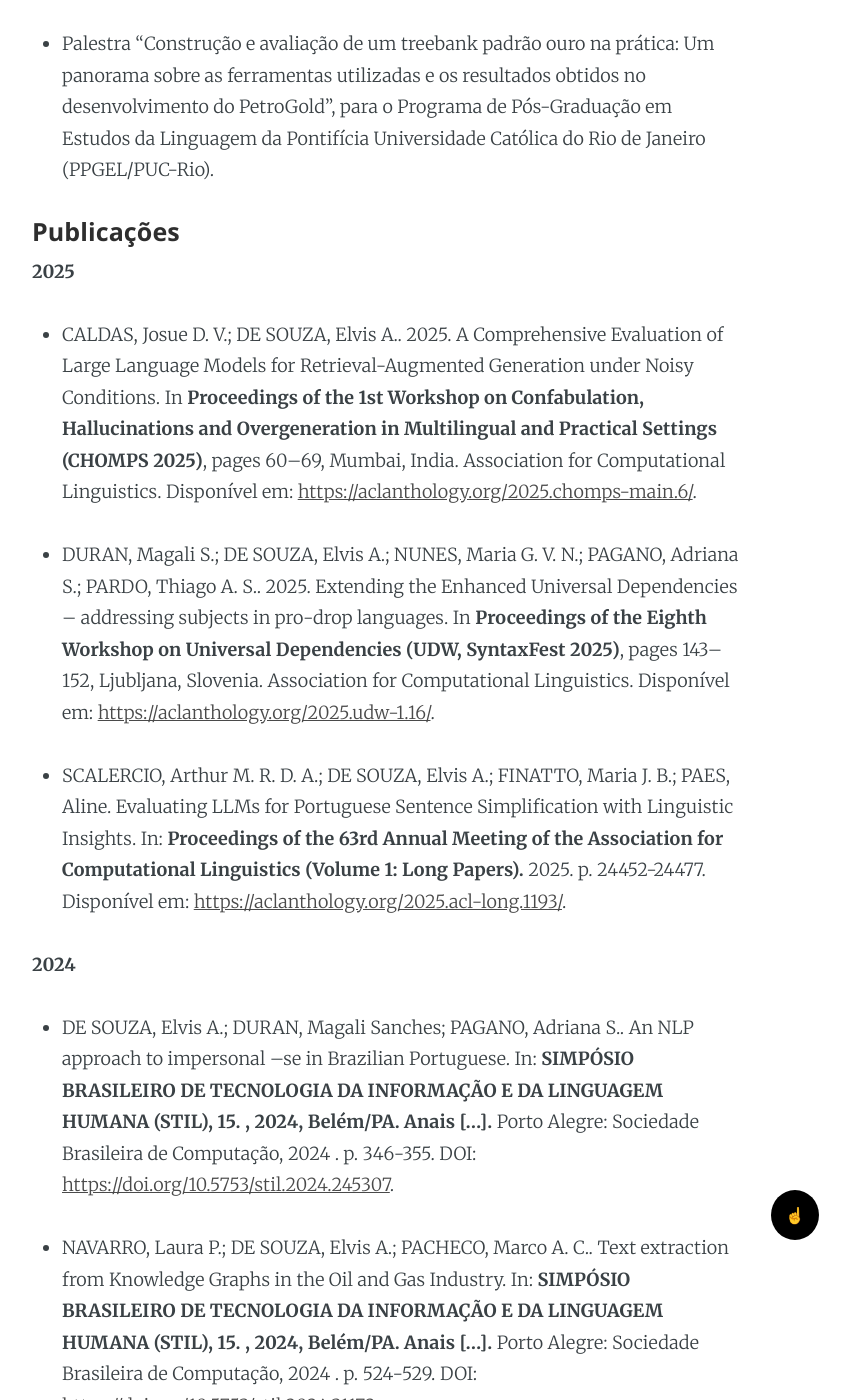
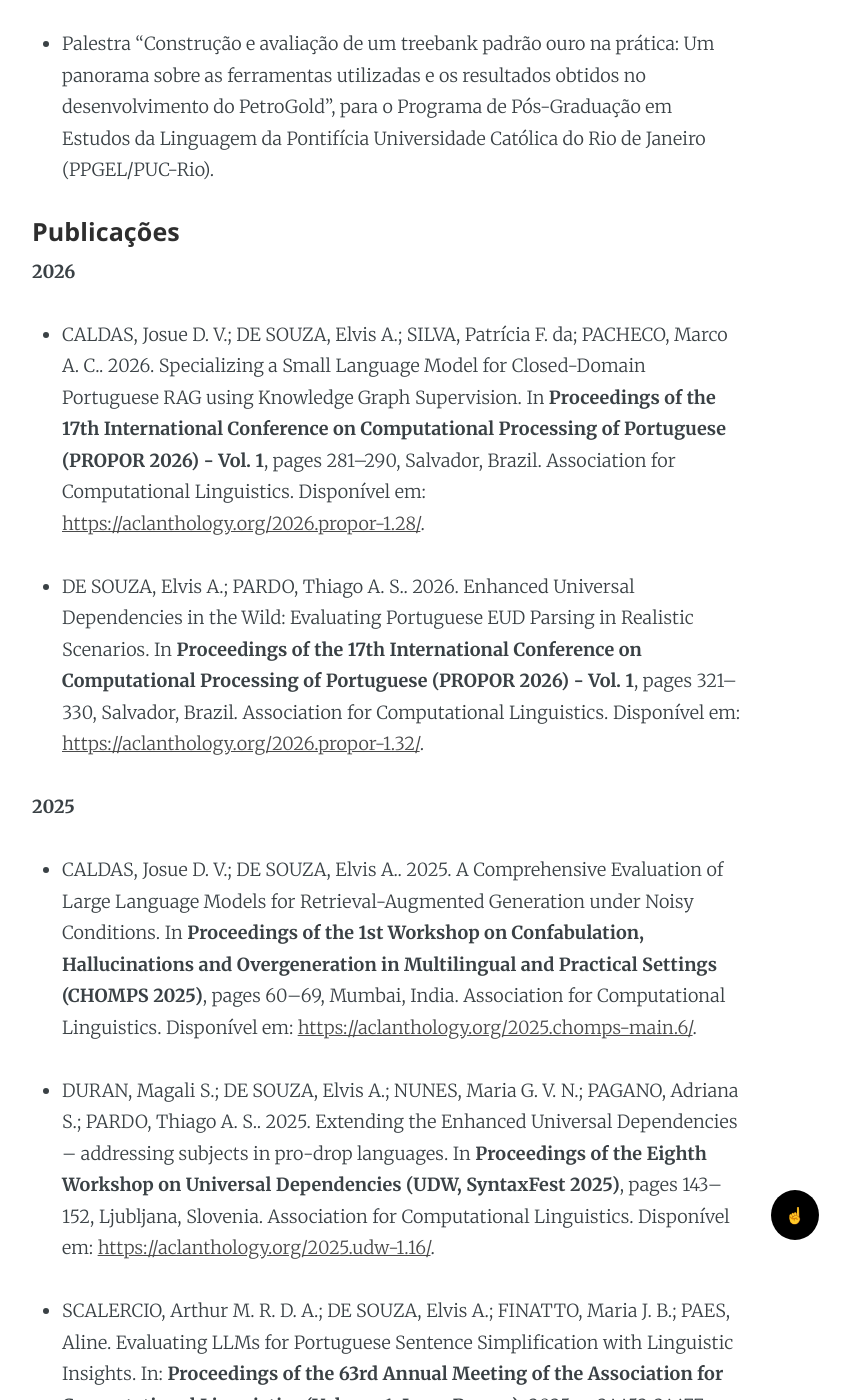
Before and after one commit to alvelvis/alvelvis.github.io, a Jekyll site: the page built from sobre.md, in a window 1280 px wide and 1400 px high, scrolled down 7937 px. Shown: the whole window, without its empty margins (253-1103 px from the left). Built offline with Jekyll 4.4.1, drawn with Linux system fonts in a browser that asks for light colours; some of the changed text lies outside the part shown.

Commit message:
publicações no PROPOR

```diff
--- a/sobre.md
+++ b/sobre.md
@@ -14,7 +14,7 @@
 - ✉️ - [elvis.desouza99@gmail.com](mailto:elvis.desouza99@gmail.com)
 - 🏠 - [souelvis.dev](https://souelvis.dev)
 
-Última atualização: 23 de outubro de 2025.
+Última atualização: 17 de abril de 2026.
 
 #### Resumo
 
@@ -124,6 +124,12 @@
 
 #### Publicações
 
+**2026**
+
+- CALDAS, Josue D. V.; DE SOUZA, Elvis A.; SILVA, Patrícia F. da; PACHECO, Marco A. C.. 2026. Specializing a Small Language Model for Closed-Domain Portuguese RAG using Knowledge Graph Supervision. In **Proceedings of the 17th International Conference on Computational Processing of Portuguese (PROPOR 2026) - Vol. 1**, pages 281–290, Salvador, Brazil. Association for Computational Linguistics. Disponível em: [https://aclanthology.org/2026.propor-1.28/](https://aclanthology.org/2026.propor-1.28/).
+
+- DE SOUZA, Elvis A.; PARDO, Thiago A. S.. 2026. Enhanced Universal Dependencies in the Wild: Evaluating Portuguese EUD Parsing in Realistic Scenarios. In **Proceedings of the 17th International Conference on Computational Processing of Portuguese (PROPOR 2026) - Vol. 1**, pages 321–330, Salvador, Brazil. Association for Computational Linguistics. Disponível em: [https://aclanthology.org/2026.propor-1.32/](https://aclanthology.org/2026.propor-1.32/).
+
 **2025**
 
 - CALDAS, Josue D. V.; DE SOUZA, Elvis A.. 2025. A Comprehensive Evaluation of Large Language Models for Retrieval-Augmented Generation under Noisy Conditions. In **Proceedings of the 1st Workshop on Confabulation, Hallucinations and Overgeneration in Multilingual and Practical Settings (CHOMPS 2025)**, pages 60–69, Mumbai, India. Association for Computational Linguistics. Disponível em: [https://aclanthology.org/2025.chomps-main.6/](https://aclanthology.org/2025.chomps-main.6/).
@@ -138,11 +144,11 @@
 
 - NAVARRO, Laura P.; DE SOUZA, Elvis A.; PACHECO, Marco A. C.. Text extraction from Knowledge Graphs in the Oil and Gas Industry. In: **SIMPÓSIO BRASILEIRO DE TECNOLOGIA DA INFORMAÇÃO E DA LINGUAGEM HUMANA (STIL), 15. , 2024, Belém/PA. Anais [...].** Porto Alegre: Sociedade Brasileira de Computação, 2024 . p. 524-529. DOI: [https://doi.org/10.5753/stil.2024.31172](https://doi.org/10.5753/stil.2024.31172).
 
-- DE SOUZA, Elvis A.; SILVA, Patricia F. da; GOMES, Diogo; BATISTA, Vitor; BATISTA, Evelyn; PACHECO, Marco. TableRAG: A Novel Approach for Augmenting LLMs with Information from Retrieved Tables. In: **SIMPÓSIO BRASILEIRO DE TECNOLOGIA DA INFORMAÇÃO E DA LINGUAGEM HUMANA (STIL), 15. , 2024, Belém/PA. Anais [...].** Porto Alegre: Sociedade Brasileira de Computação, 2024 . p. 182-191. DOI: [https://doi.org/10.5753/stil.2024.245371](https://doi.org/10.5753/stil.2024.245371).
+- DE SOUZA, Elvis A.; SILVA, Patrícia F. da; GOMES, Diogo; BATISTA, Vitor; BATISTA, Evelyn; PACHECO, Marco. TableRAG: A Novel Approach for Augmenting LLMs with Information from Retrieved Tables. In: **SIMPÓSIO BRASILEIRO DE TECNOLOGIA DA INFORMAÇÃO E DA LINGUAGEM HUMANA (STIL), 15. , 2024, Belém/PA. Anais [...].** Porto Alegre: Sociedade Brasileira de Computação, 2024 . p. 182-191. DOI: [https://doi.org/10.5753/stil.2024.245371](https://doi.org/10.5753/stil.2024.245371).
 
 - DE SOUZA, Elvis A.; DURAN, Magali S.; NUNES, Maria das Graças V.; SAMPAIO, Gustavo; BELASCO, Giovanna; PARDO, Thiago A. S.. Automatic Annotation of Enhanced Universal Dependencies for Brazilian Portuguese. In: **SIMPÓSIO BRASILEIRO DE TECNOLOGIA DA INFORMAÇÃO E DA LINGUAGEM HUMANA (STIL), 15. , 2024, Belém/PA. Anais [...].** Porto Alegre: Sociedade Brasileira de Computação, 2024. p. 217-226. DOI: [https://doi.org/10.5753/stil.2024.245342](https://doi.org/10.5753/stil.2024.245342). **(Best Paper Award)**
 
-- CORDEIRO, Fábio Corrêa; DA SILVA, Patrícia Ferreira; TESSAROLLO, Alexandre; FREITAS, Cláudia; DE SOUZA, Elvis; GOMES, Diogo da Silva Magalhães; SOUZA, Renato Rocha; COELHO, Flávio Codeço. Petro NLP: Resources for natural language processing and information extraction for the oil and gas industry. **Computers & Geosciences**, p. 105714, 2024. Disponível em: [https://www.sciencedirect.com/science/article/abs/pii/S0098300424001973](https://www.sciencedirect.com/science/article/abs/pii/S0098300424001973).
+- CORDEIRO, Fábio C.; SILVA, Patrícia F. da; TESSAROLLO, Alexandre; FREITAS, Cláudia; DE SOUZA, Elvis A.; GOMES, Diogo da S. M.; SOUZA, Renato R.; COELHO, Flávio C.. Petro NLP: Resources for natural language processing and information extraction for the oil and gas industry. **Computers & Geosciences**, p. 105714, 2024. Disponível em: [https://www.sciencedirect.com/science/article/abs/pii/S0098300424001973](https://www.sciencedirect.com/science/article/abs/pii/S0098300424001973).
 
 **2023**
 
```
